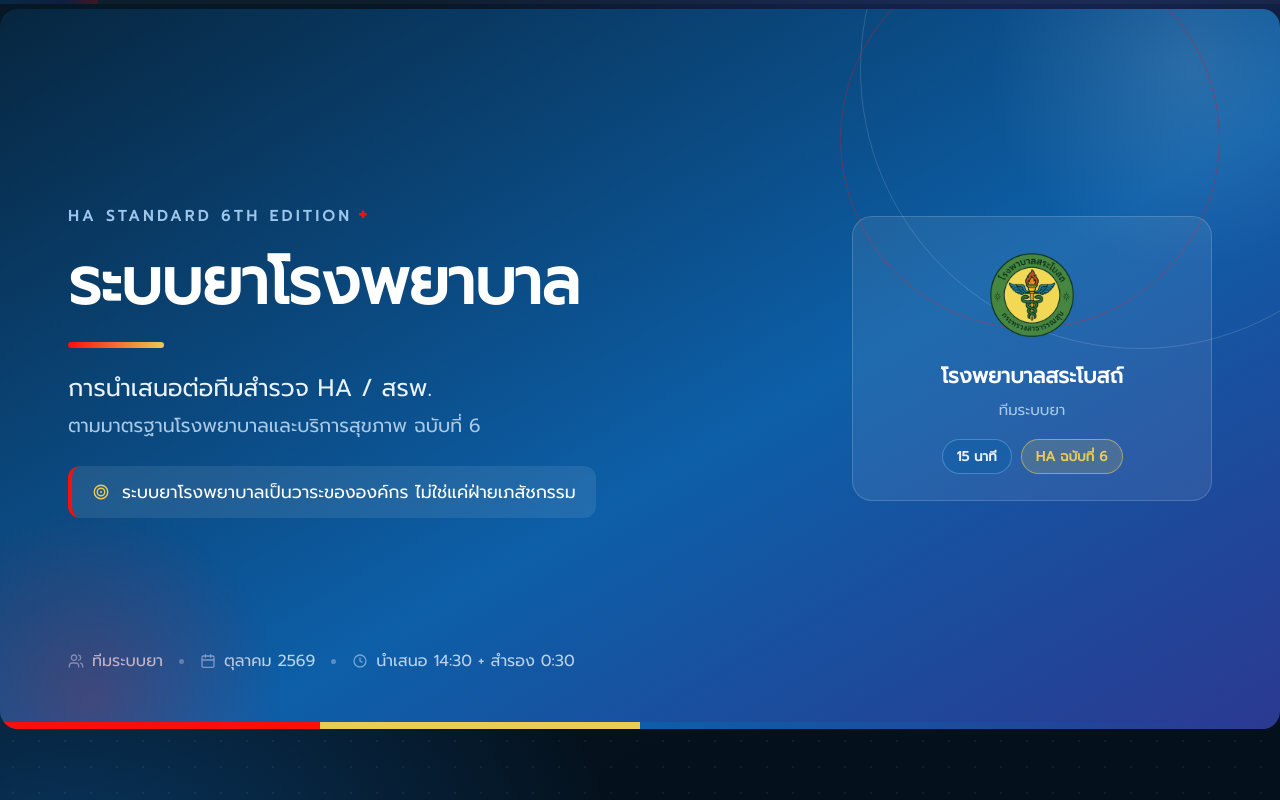
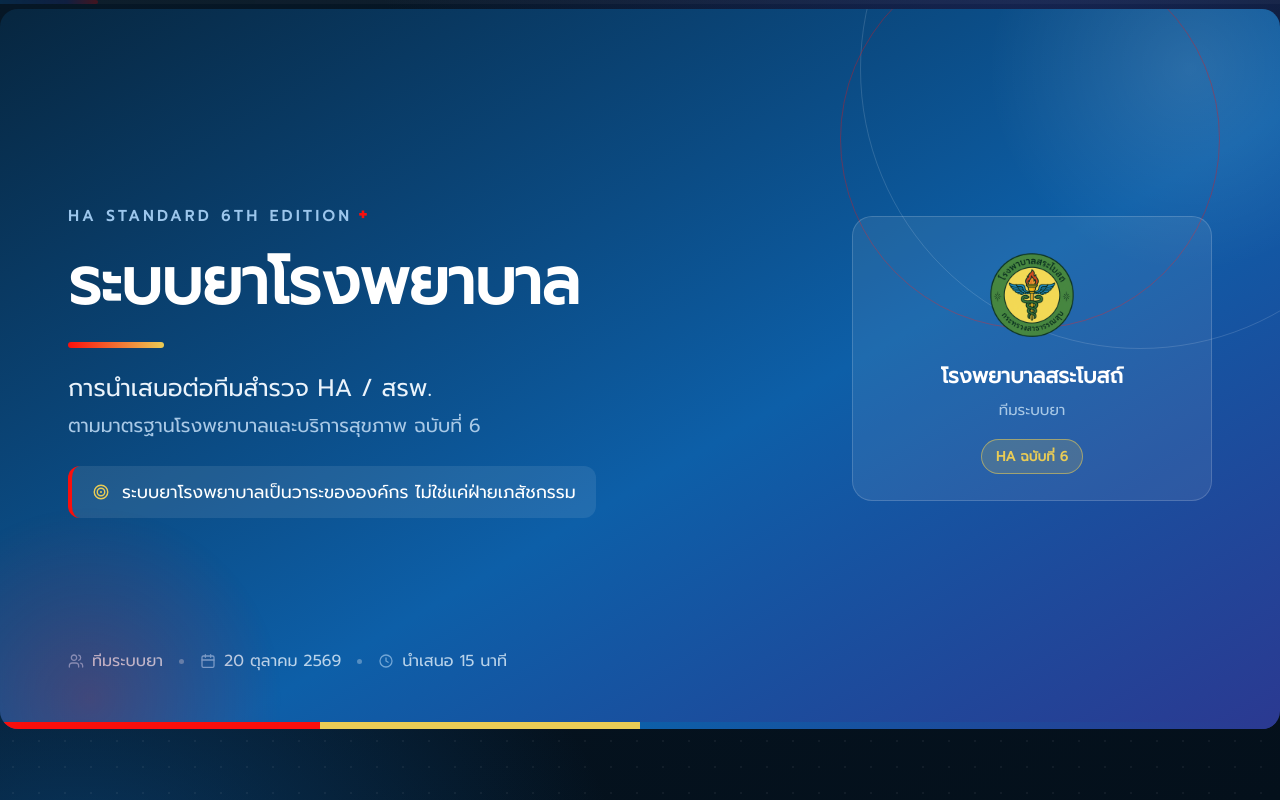
Before and after one commit to suradet-ps/ptc-ha2026, a Vue app: page /#/1 in a window 1280 px wide. Built offline with nearby package versions, Linux system fonts and the light colour scheme.

Commit message:
style: refine title slide meta
- remove 15-minute badge from logo card
- set presentation date to 20 October 2026
- show presentation duration from config.totalMinutes

```diff
--- a/src/data/config.ts
+++ b/src/data/config.ts
@@ -6,7 +6,7 @@
   teamName: 'ทีมระบบยา',
   committeeName: 'คณะกรรมการเภสัชกรรมและการบำบัด (PTC)',
   presenter: 'ภก. สุรเดช ประถมศักดิ์',
-  presentationDate: 'ตุลาคม 2569',
+  presentationDate: '20 ตุลาคม 2569',
   audience: 'ทีมสำรวจ HA / สรพ.',
   standard: 'มาตรฐานโรงพยาบาลและบริการสุขภาพ ฉบับที่ 6',
   totalMinutes: 15,
--- a/src/slides/Slide01Title.vue
+++ b/src/slides/Slide01Title.vue
@@ -35,7 +35,6 @@
           <p class="title__hospital">{{ config.hospitalName }}</p>
           <p class="title__team">{{ config.teamName }}</p>
           <div class="title__badges">
-            <span class="title__badge">15 นาที</span>
             <span class="title__badge title__badge--gold">HA ฉบับที่ 6</span>
           </div>
         </div>
@@ -47,7 +46,7 @@
       <span class="title__dot" />
       <span><Icon name="calendar" :size="16" />{{ config.presentationDate }}</span>
       <span class="title__dot" />
-      <span><Icon name="clock" :size="16" />นำเสนอ 14:30 + สำรอง 0:30</span>
+      <span><Icon name="clock" :size="16" />นำเสนอ {{ config.totalMinutes }} นาที</span>
     </div>
 
     <div class="title__strip">
```
